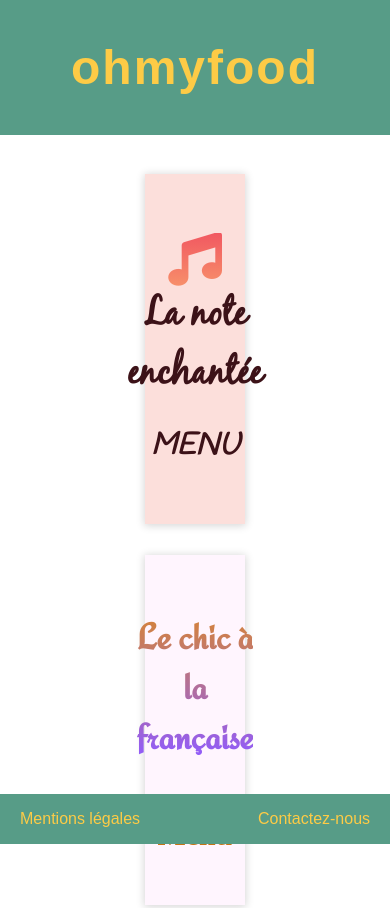
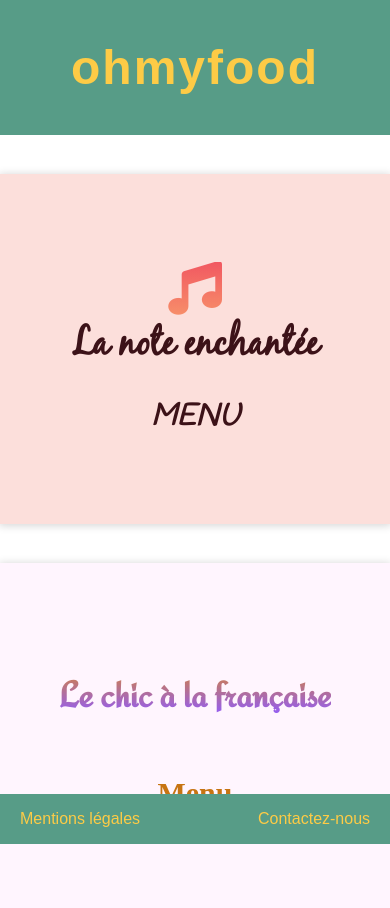
Before and after one commit to opcours2020/P3_barlocher_clementine, a website: page index.html in a window 390 px wide. Shown: the top 908 px of the page. Drawn offline with nearby package versions, Linux system fonts and the light colour scheme; files that its build step writes are made by us from their sources; files whose address does not match are found by name.

Commit message:
modif responsive

```diff
--- a/main.scss
+++ b/main.scss
@@ -824,6 +824,7 @@ main{
             display: flex;
             flex-direction: column;
             justify-content: center;
+            width: 100%;
             h2 {text-align: center;}
 
         section{
@@ -831,7 +832,7 @@ main{
             margin: auto;
             margin-bottom: 10%;
             padding: 0px;
-            width: 100px;
+            width: 100%;
             min-height: 350px;
             font-size: 1.6em;
 
```
